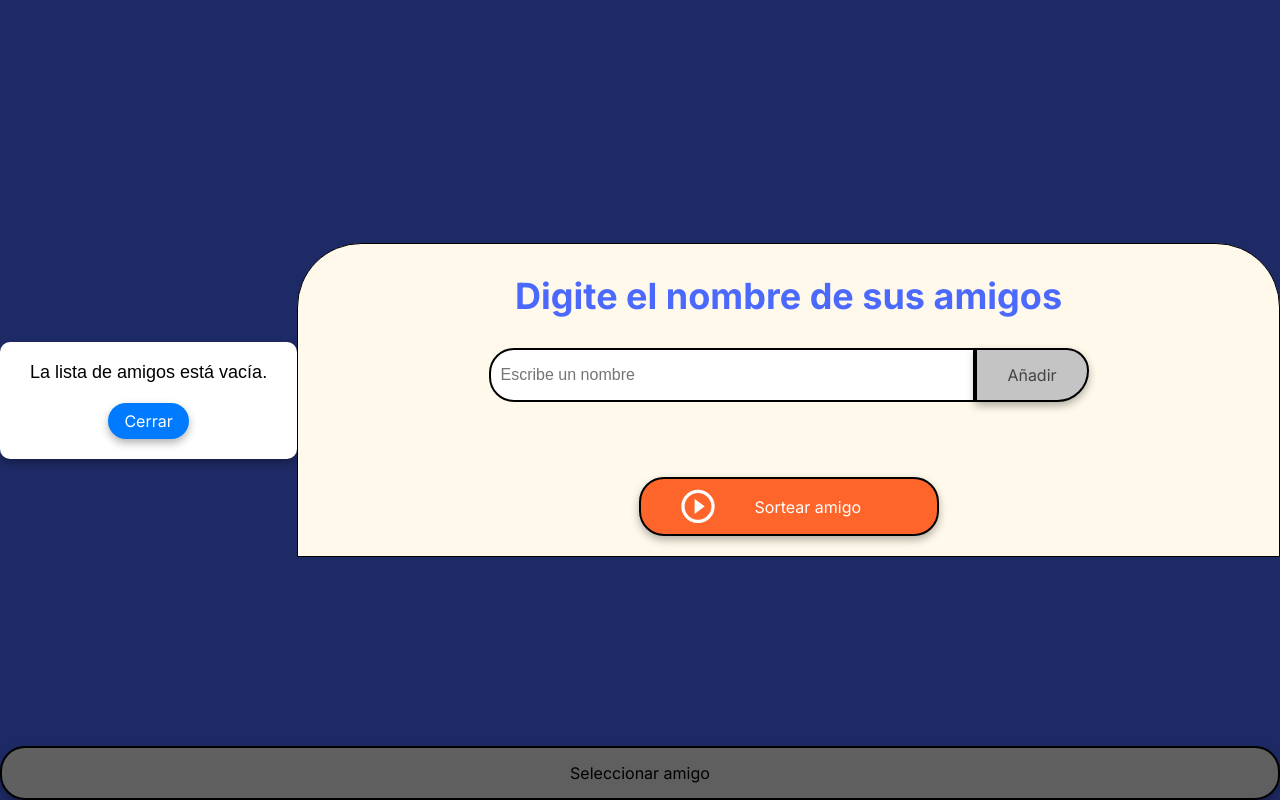
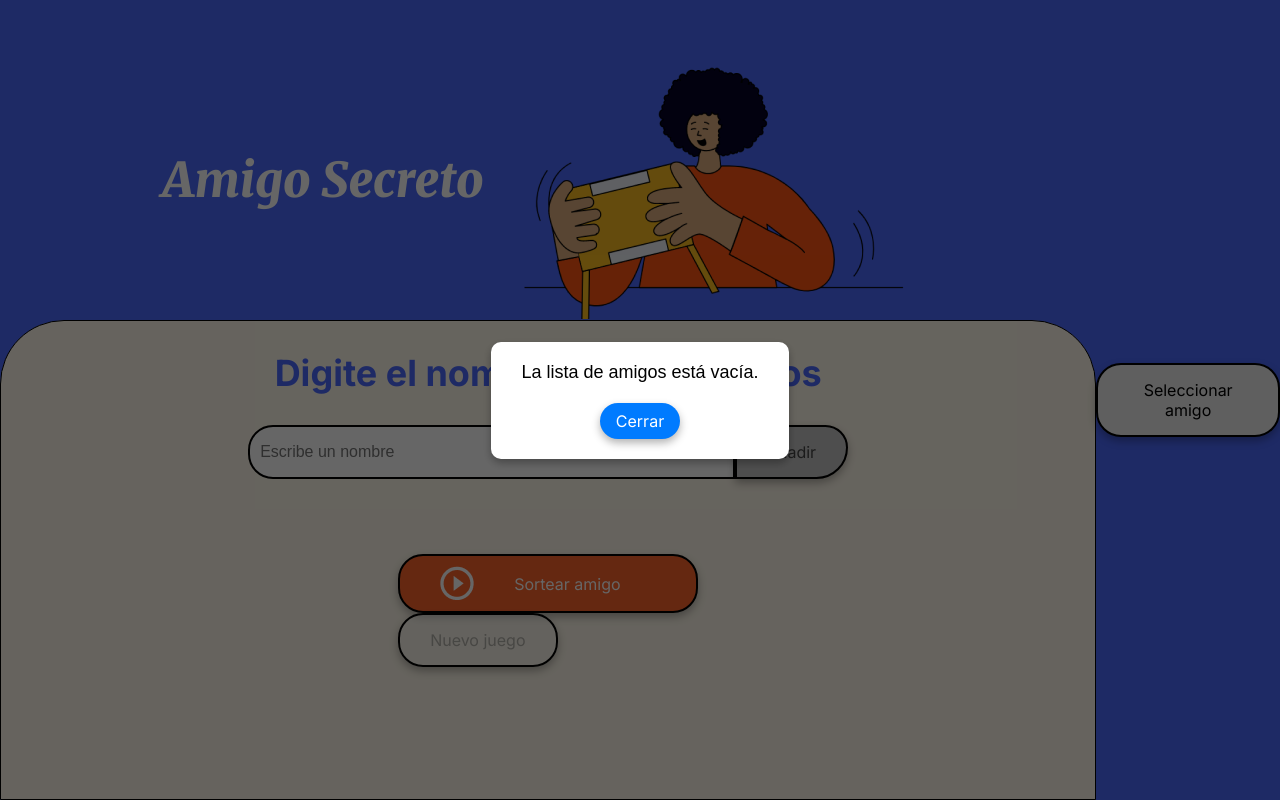
Before and after one commit to Maq4/DesafioAmigoSecreto, a plain HTML site: page index.html in a window 1280 px wide. Drawn offline with Linux system fonts and the light colour scheme.

Commit message:
Update index.html actualizacion

```diff
--- a/index.html
+++ b/index.html
@@ -16,18 +16,8 @@
             <h1 class="main-title">Amigo Secreto</h1>
             <img src="assets/amigo-secreto.png" alt="Imagen representativa de amigo secreto">
         </header>
-        <title>Alerta Personalizada</title>
-  <link rel="stylesheet" href="styles.css">
-</head>
-<body>
 
-<button onclick="seleccionarAmigoAleatorio(amigos)">Seleccionar amigo</button>
-
-<div id="alerta" class="alerta-oculta">
-  <div class="alerta-contenido">
-    <p>La lista de amigos está vacía.</p>
-    <button onclick="cerrarAlerta()">Cerrar</button>
-  </div>        <section class="input-section">
+        <section class="input-section">
             <h2 class="section-title">Digite el nombre de sus amigos</h2>
             <div class="input-wrapper">
                 <input type="text" id="amigo" class="input-name" placeholder="Escribe un nombre">
@@ -42,10 +32,24 @@
                     <img src="assets/play_circle_outline.png" alt="Ícono para sortear">
                     Sortear amigo
                 </button>
+                <button onclick="reiniciarJuego();" class="button-draw-dos" id="reiniciar" disabled>Nuevo juego</button>
             </div>
+
         </section>
     </main>
 
     <script src="app.js" defer></script>
 </body>
-</html>
+
+        <title>Alerta Personalizada</title>
+  <link rel="stylesheet" href="styles.css">
+</head>
+<body>
+
+<button onclick="seleccionarAmigoAleatorio(amigos)">Seleccionar amigo</button>
+
+<div id="alerta" class="alerta-oculta">
+  <div class="alerta-contenido">
+    <p>La lista de amigos está vacía.</p>
+    <button onclick="cerrarAlerta()">Cerrar</button>
+  </div>
```
